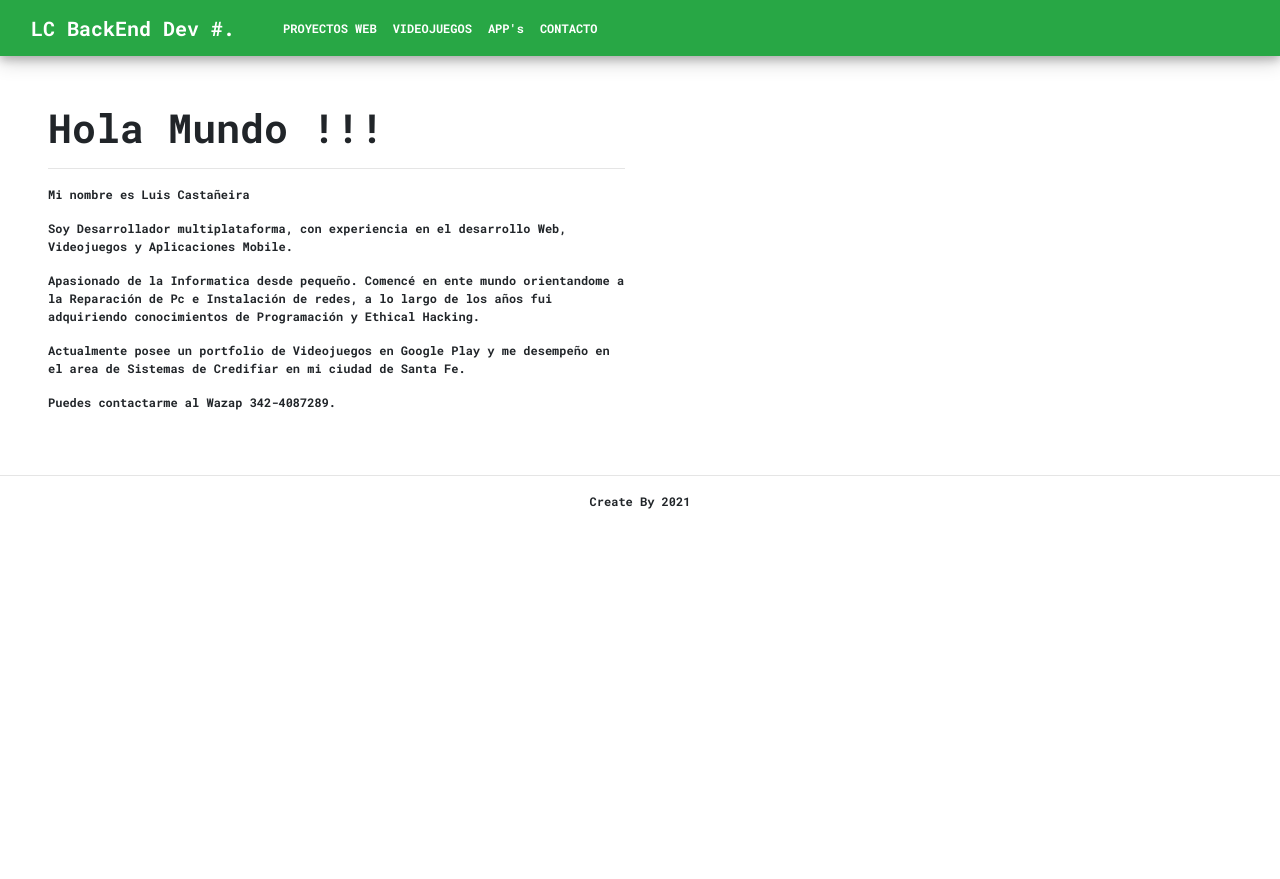
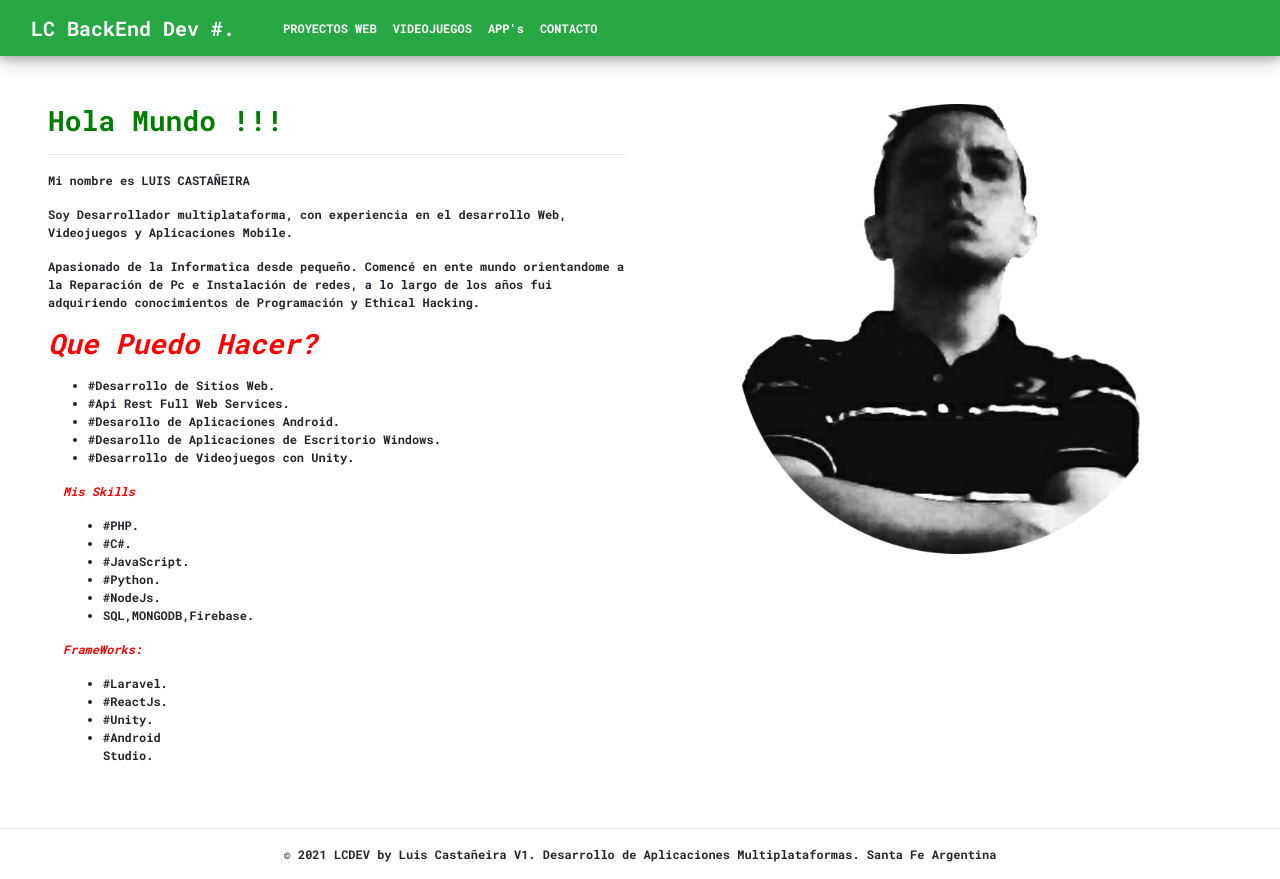
Before and after one commit to Solidlucho83/PersonalSite, a React (Create React App) app: page / in a window 1280 px wide. Before the commit the page ends 800 px from the top, so only its background shows below. Built offline with nearby package versions, Linux system fonts and the light colour scheme.

Commit message:
Añadida seccion raiz

```diff
--- a/src/componentes/Footer.jsx
+++ b/src/componentes/Footer.jsx
@@ -3,12 +3,12 @@ import React from 'react'
 const Footer = () => {
     return (
 
-      <div>
-        <hr />
+
       <footer class="blog-footer">
-      <p><b>Create By 2021</b></p>
+      <hr />
+      <p><b>© 2021 LCDEV by Luis Castañeira V1. Desarrollo de Aplicaciones Multiplataformas. Santa Fe Argentina</b></p>
       </footer>
-      </div>
+
     )
 }
 
--- a/src/index.css
+++ b/src/index.css
@@ -1,6 +1,23 @@
-body footer{
+body  footer{
   text-align: center;
+
+
   }
+h3{
+  color: green;
+}
+i{
+  color: red;
+}
+
+
+footer #blog-footer {
+  text-align: center;
+  background-color: #646464;
+
+
+}
+
 div {
   font-size: 12px;
   font-family: 'Roboto Mono', monospace;
--- a/src/router/Inicio.jsx
+++ b/src/router/Inicio.jsx
@@ -1,6 +1,10 @@
 import React from 'react'
+import Foto from '../img/fotoperfil.gif'
+
 
 const Inicio = () => {
+
+
 
     React.useEffect(() =>{
         document.title = 'Luis Castañeira Dev| Desarrollador Back End ,Videojuegos, Mobile '
@@ -8,19 +12,37 @@ const Inicio = () => {
 
     return (
         <div class="row">
-        <div class="col-sm">
-            <h1>Hola Mundo !!!</h1>
+        <div class="col-sm-6">
+            <h3>Hola Mundo !!!</h3>
             <hr/>
-            <p>Mi nombre es Luis Castañeira</p>
+            <p>Mi nombre es LUIS CASTAÑEIRA</p>
             <p>Soy Desarrollador multiplataforma, con experiencia en el desarrollo Web, Videojuegos y Aplicaciones Mobile. </p>
             <p>Apasionado de la Informatica desde pequeño. Comencé en ente mundo orientandome a la Reparación de Pc e Instalación de redes, a lo largo
                 de los años fui adquiriendo conocimientos de Programación y Ethical Hacking. </p>
+            <p><h3><i>Que Puedo Hacer?</i></h3></p>
+            <ul>
+                <li>#Desarrollo de Sitios Web.</li>
+                <li>#Api Rest Full Web Services.</li>
+                <li>#Desarollo de Aplicaciones Android.</li>
+                <li>#Desarollo de Aplicaciones de Escritorio Windows.</li>
+                <li>#Desarrollo de Videojuegos con Unity.</li>
+                </ul>
 
-            <p>Actualmente posee un portfolio de Videojuegos en Google Play y me desempeño en el area de Sistemas de Credifiar en mi ciudad de Santa Fe. </p>
-            <p>Puedes contactarme al Wazap 342-4087289.</p>
+                <div class="col-sm-3">
+            <p><b><i>Mis Skills</i></b></p>
+            <ul>
+                <li>#PHP.</li>
+                <li>#C#.</li>
+                <li>#JavaScript.</li>
+                <li>#Python.</li>
+                <li>#NodeJs.</li>
+                <li>SQL,MONGODB,Firebase.</li>    </ul>
+                <p><b><i>FrameWorks:</i></b></p>
+                <ul><li>#Laravel.</li><li>#ReactJs.</li><li>#Unity.</li><li>#Android Studio.</li></ul>
+                </div>
             </div>
-            <div class="col-sm"></div>
-
+            <div name="fotoperfil" class="col-sm-1"></div>
+            <img src={Foto} height="450" width="400"></img>
             </div>
     )
 }
```
Also changed, not shown: src/img/fotoperfil.gif (added).
